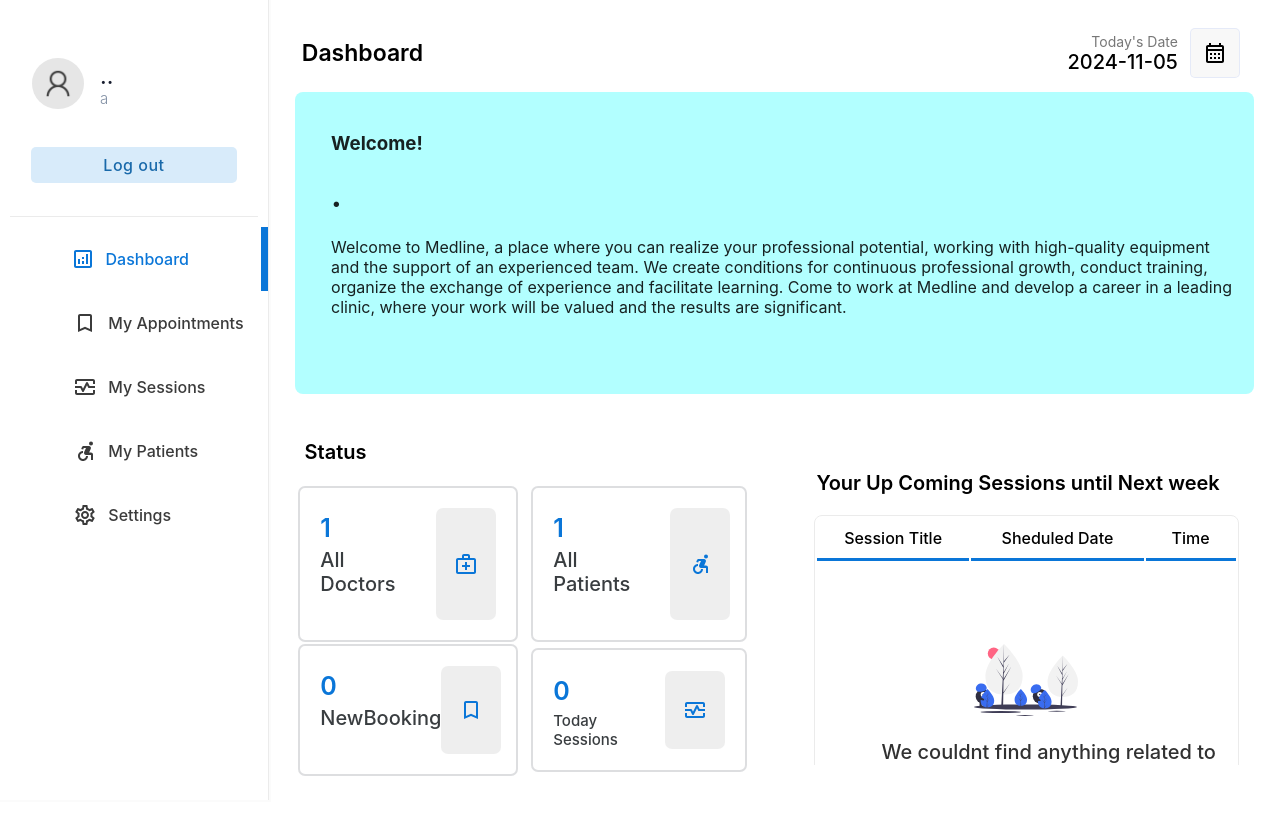
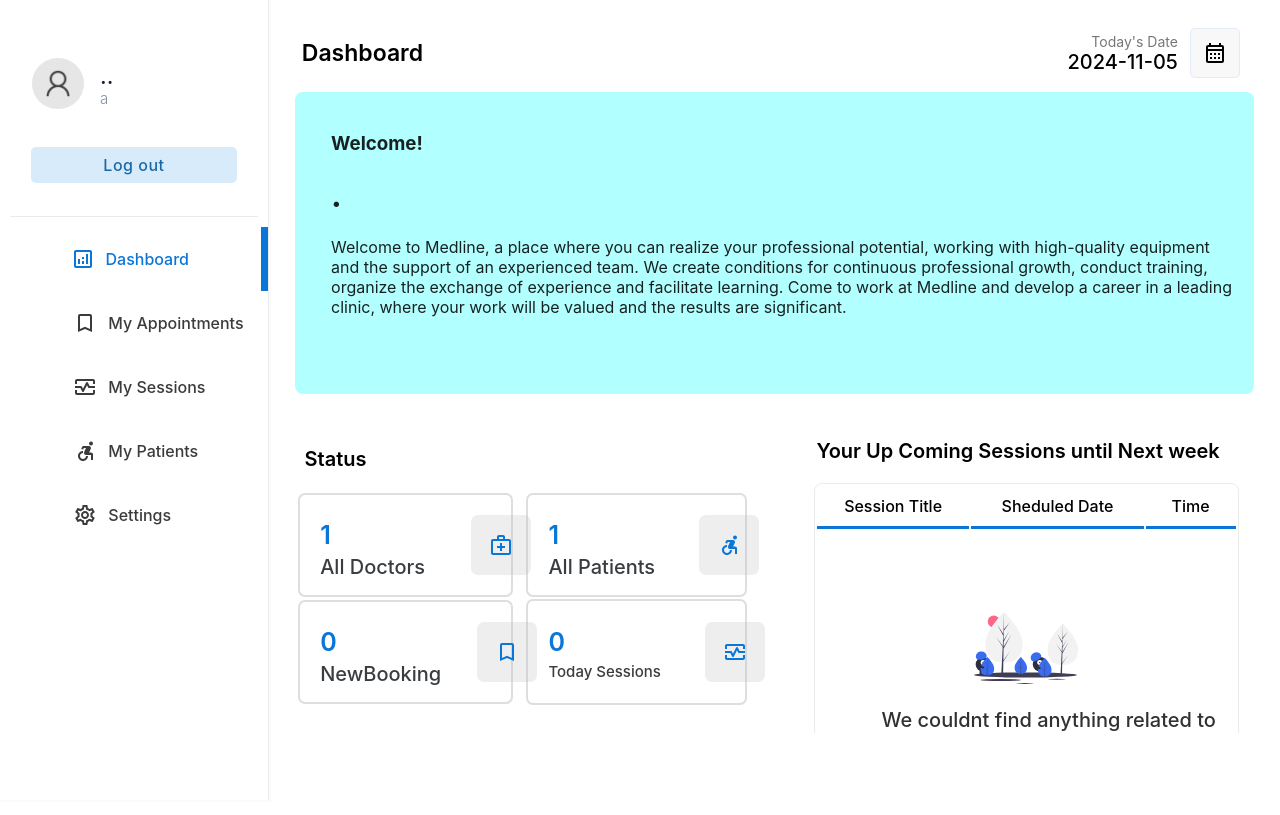
Before and after one commit to Ivam2280/MedLine, a PHP site: page /doctor/index.php in a window 1280 px wide. Run offline with PHP 8.4, Linux system fonts and the light colour scheme; a user stored in the database is signed in; data comes from the database, SQL or seed files in the repository; data that the repository does not hold is empty.

Commit message:
fix doctor dashboard icons

```diff
--- a/css/main.css
+++ b/css/main.css
@@ -464,7 +464,30 @@ input[type="search"]:focus {
   font-size: 20px;
   font-weight: 500;
   color: #212529e3;
+  position: absolute;
 }
+
+.icon-absolute-doc {
+  position: relative;
+  left: 100px;
+}
+
+.icon-absolute-pat {
+  position: relative;
+  left: 100px;
+}
+
+.icon-absolute-book {
+  position: relative;
+  left: 140px;
+}
+
+.icon-absolute-sess {
+  position: relative;
+  left: 100px;
+}
+
+
 
 .dashboard-icons {
   background-color: rgba(184, 184, 184, 0.247);
--- a/doctor/index.php
+++ b/doctor/index.php
@@ -177,7 +177,7 @@
                                                                     All Doctors &nbsp;&nbsp;&nbsp;&nbsp;&nbsp;&nbsp;
                                                                 </div>
                                                         </div>
-                                                                <div class="btn-icon-back dashboard-icons" style="background-image: url('../img/icons/doctors-hover.svg');"></div>
+                                                                <div class="btn-icon-back dashboard-icons icon-absolute-doc" style="background-image: url('../img/icons/doctors-hover.svg');"></div>
                                                     </div>
                                                 </td>
                                                 <td style="width: 25%;">
@@ -190,7 +190,7 @@
                                                                     All Patients &nbsp;&nbsp;&nbsp;&nbsp;&nbsp;
                                                                 </div>
                                                         </div>
-                                                                <div class="btn-icon-back dashboard-icons" style="background-image: url('../img/icons/patients-hover.svg');"></div>
+                                                                <div class="btn-icon-back dashboard-icons icon-absolute-pat" style="background-image: url('../img/icons/patients-hover.svg');"></div>
                                                     </div>
                                                 </td>
                                                 </tr>
@@ -205,7 +205,7 @@
                                                                     NewBooking &nbsp;&nbsp;
                                                                 </div>
                                                         </div>
-                                                                <div class="btn-icon-back dashboard-icons" style="margin-left: 0px;background-image: url('../img/icons/book-hover.svg');"></div>
+                                                                <div class="btn-icon-back dashboard-icons icon-absolute-book" style="margin-left: 0px;background-image: url('../img/icons/book-hover.svg');"></div>
                                                     </div>
 
                                                 </td>
@@ -220,7 +220,7 @@
                                                                     Today Sessions
                                                                 </div>
                                                         </div>
-                                                                <div class="btn-icon-back dashboard-icons" style="background-image: url('../img/icons/session-iceblue.svg');"></div>
+                                                                <div class="btn-icon-back dashboard-icons icon-absolute-sess" style="background-image: url('../img/icons/session-iceblue.svg');"></div>
                                                     </div>
                                                 </td>
 
```
